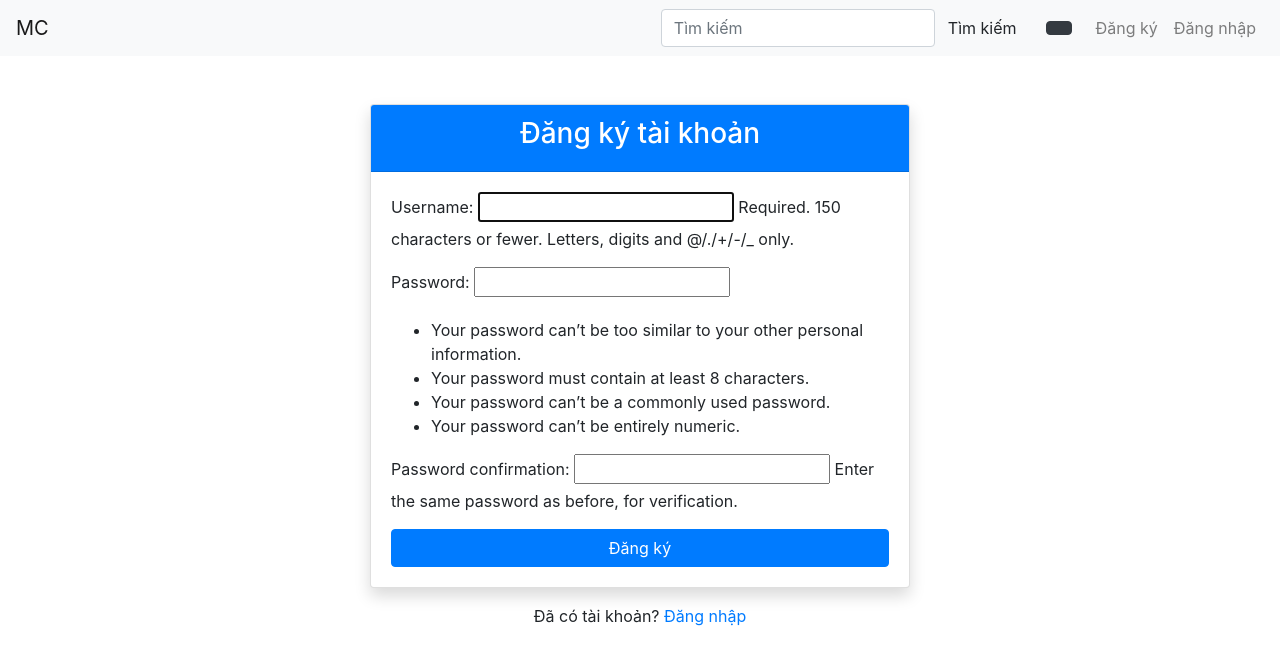
After one commit to chiennm66/Tech_Blog, a Django app: page /register/ in a window 1280 px wide. The commit adds this page. Shown: the top 665 px of the page. Run offline with Django 4.2, Linux system fonts and the light colour scheme; some libraries are stand-ins or nearby versions.

Commit message:
Login-logout

```diff
--- a/chiennm/chiennm/settings.py
+++ b/chiennm/chiennm/settings.py
@@ -59,11 +59,10 @@ ROOT_URLCONF = 'chiennm.urls'
 TEMPLATES = [
     {
         'BACKEND': 'django.template.backends.django.DjangoTemplates',
-        'DIRS': [os.path.join(BASE_DIR, 'home/templates')],  # Đường dẫn đến thư mục templates
+        'DIRS': [],
         'APP_DIRS': True,
         'OPTIONS': {
             'context_processors': [
-                'django.template.context_processors.debug',
                 'django.template.context_processors.request',
                 'django.contrib.auth.context_processors.auth',
                 'django.contrib.messages.context_processors.messages',
--- a/chiennm/home/templates/navbar.html
+++ b/chiennm/home/templates/navbar.html
@@ -16,5 +16,43 @@
         <button class="btn btn-dark ml-3 theme-toggle">
             <i class="fas fa-moon"></i>
         </button>
+
+        <!-- Hiển thị tùy theo trạng thái đăng nhập -->
+        <ul class="navbar-nav ml-3">
+            {% if user.is_authenticated %}
+                <li class="nav-item">
+                    <a class="nav-link" href="#">
+                        <i class="fas fa-user"></i> {{ user.username }}
+                    </a>
+                </li>
+                <li class="nav-item">
+                    <a class="nav-link" href="{% url 'logout' %}">
+                        <i class="fas fa-sign-out-alt"></i> Đăng xuất
+                    </a>
+                </li>
+            {% else %}
+                <li class="nav-item">
+                    <a class="nav-link" href="{% url 'register' %}">
+                        <i class="fas fa-user-plus"></i> Đăng ký
+                    </a>
+                </li>
+                <li class="nav-item">
+                    <a class="nav-link" href="{% url 'login' %}">
+                        <i class="fas fa-sign-in-alt"></i> Đăng nhập
+                    </a>
+                </li>
+            {% endif %}
+        </ul>
     </div>
 </nav>
+
+{% if messages %}
+    <div class="container mt-3">
+        {% for message in messages %}
+            <div class="alert alert-{{ message.tags }} alert-dismissible fade show" role="alert">
+                {{ message }}
+                <button type="button" class="btn-close" data-bs-dismiss="alert" aria-label="Close"></button>
+            </div>
+        {% endfor %}
+    </div>
+{% endif %}
--- /dev/null
+++ b/chiennm/home/templates/register.html
@@ -0,0 +1,37 @@
+<!-- filepath: /Users/chien/Downloads/chiennm/home/templates/register.html -->
+<!DOCTYPE html>
+<html lang="en">
+<head>
+    <meta charset="UTF-8">
+    <meta name="viewport" content="width=device-width, initial-scale=1.0">
+    <title>Đăng ký</title>
+    <link href="https://stackpath.bootstrapcdn.com/bootstrap/4.5.2/css/bootstrap.min.css" rel="stylesheet">
+</head>
+<body>
+    {% include 'navbar.html' %}
+    <div class="container mt-5">
+        <div class="row justify-content-center">
+            <div class="col-md-6">
+                <div class="card shadow">
+                    <div class="card-header text-center bg-primary text-white">
+                        <h3>Đăng ký tài khoản</h3>
+                    </div>
+                    <div class="card-body">
+                        <form method="POST">
+                            {% csrf_token %}
+                            {{ form.as_p }}
+                            <button type="submit" class="btn btn-primary btn-block">Đăng ký</button>
+                        </form>
+                    </div>
+                </div>
+                <div class="text-center mt-3">
+                    <p>Đã có tài khoản? <a href="{% url 'login' %}">Đăng nhập</a></p>
+                </div>
+            </div>
+        </div>
+    </div>
+    <script src="https://code.jquery.com/jquery-3.5.1.slim.min.js"></script>
+    <script src="https://cdn.jsdelivr.net/npm/@popperjs/core@2.4.4/dist/umd/popper.min.js"></script>
+    <script src="https://stackpath.bootstrapcdn.com/bootstrap/4.5.2/js/bootstrap.min.js"></script>
+</body>
+</html>
--- a/chiennm/home/urls.py
+++ b/chiennm/home/urls.py
@@ -4,4 +4,7 @@ from . import views
 urlpatterns = [
     path('', views.home, name='home'),
     path('product/<int:post_id>/', views.product_detail, name='product_detail'),
+    path('register/', views.register, name='register'),
+    path('login/', views.login_view, name='login'),
+    path('logout/', views.logout_view, name='logout'),
 ]
--- a/chiennm/home/views.py
+++ b/chiennm/home/views.py
@@ -1,14 +1,13 @@
 from django.shortcuts import render, get_object_or_404, redirect
 from .models import Post, Comment
 from .forms import CommentForm
-
-
+from django.contrib.auth import login, authenticate, logout
+from django.contrib.auth.forms import UserCreationForm, AuthenticationForm
+from django.contrib import messages
 
 def home(request):
     posts = Post.objects.all().order_by('-created_at')  # Lấy bài viết mới nhất
     return render(request, 'index.html', {'posts': posts})
-
-
 
 def product_detail(request, post_id):
     post = get_object_or_404(Post, id=post_id)
@@ -24,3 +23,35 @@ def product_detail(request, post_id):
     else:
         form = CommentForm()
     return render(request, 'product_detail.html', {'post': post, 'comments': comments, 'form': form})
+
+def register(request):
+    if request.method == 'POST':
+        # Tạo form với dữ liệu từ request
+        form = UserCreationForm(request.POST)
+        # Kiểm tra tính hợp lệ của form
+        if form.is_valid():
+            user = form.save()  # Lưu thông tin người dùng vào cơ sở dữ liệu
+            login(request, user)
+            # Thêm thông báo thành công
+            messages.success(request, 'Đăng ký thành công! Chào mừng bạn đến với trang webhfgfghfhg.')
+            return redirect('home')     # Chuyển hướng người dùng về trang chủ
+    else:
+        form = UserCreationForm()
+    # Render template `register.html` với form
+    return render(request, 'register.html', {'form': form})
+
+def login_view(request):
+    if request.method == 'POST':
+        form = AuthenticationForm(data=request.POST)  # Tạo form với dữ liệu từ request
+        if form.is_valid():  # Kiểm tra tính hợp lệ của form
+            user = form.get_user()  # Lấy thông tin người dùng từ form
+            login(request, user)
+            messages.success(request, 'Đăng nhập thành công! Chào mừng bạn quay lại.')  # Thêm thông báo thành công
+            return redirect('home')  # Chuyển hướng người dùng về trang chủ
+    else:
+        form = AuthenticationForm()  # Tạo một form trống để hiển thị
+    return render(request, 'login.html', {'form': form})  # Render template `login.html` với form
+
+def logout_view(request):
+    logout(request)
+    return redirect('home')  # Chuyển hướng về trang chủ sau khi đăng xuất
```
Also changed, not shown: chiennm/home/templates/login.html (added, +21 -0 lines), chiennm/db.sqlite3, chiennm/media/post_images/Screenshot_2025-05-04_at_21.36.31.png (added), 1 other file.
